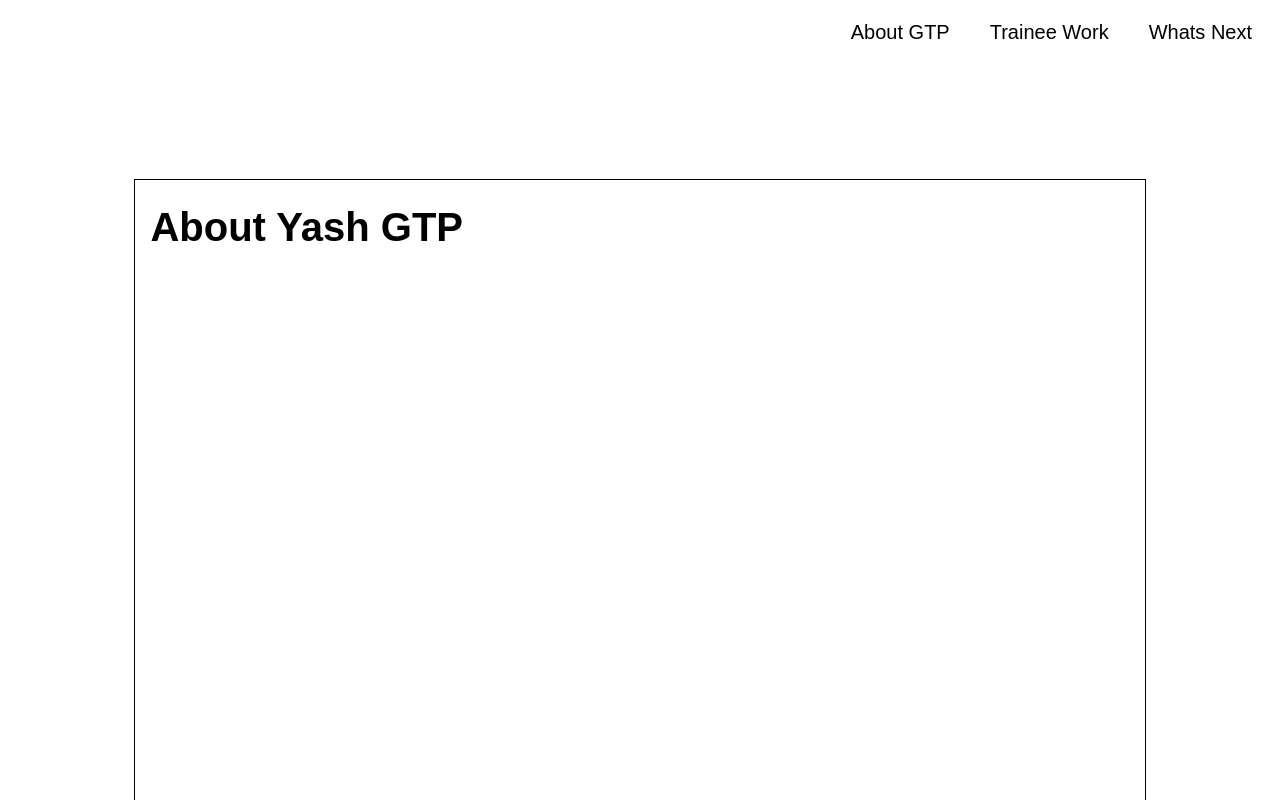
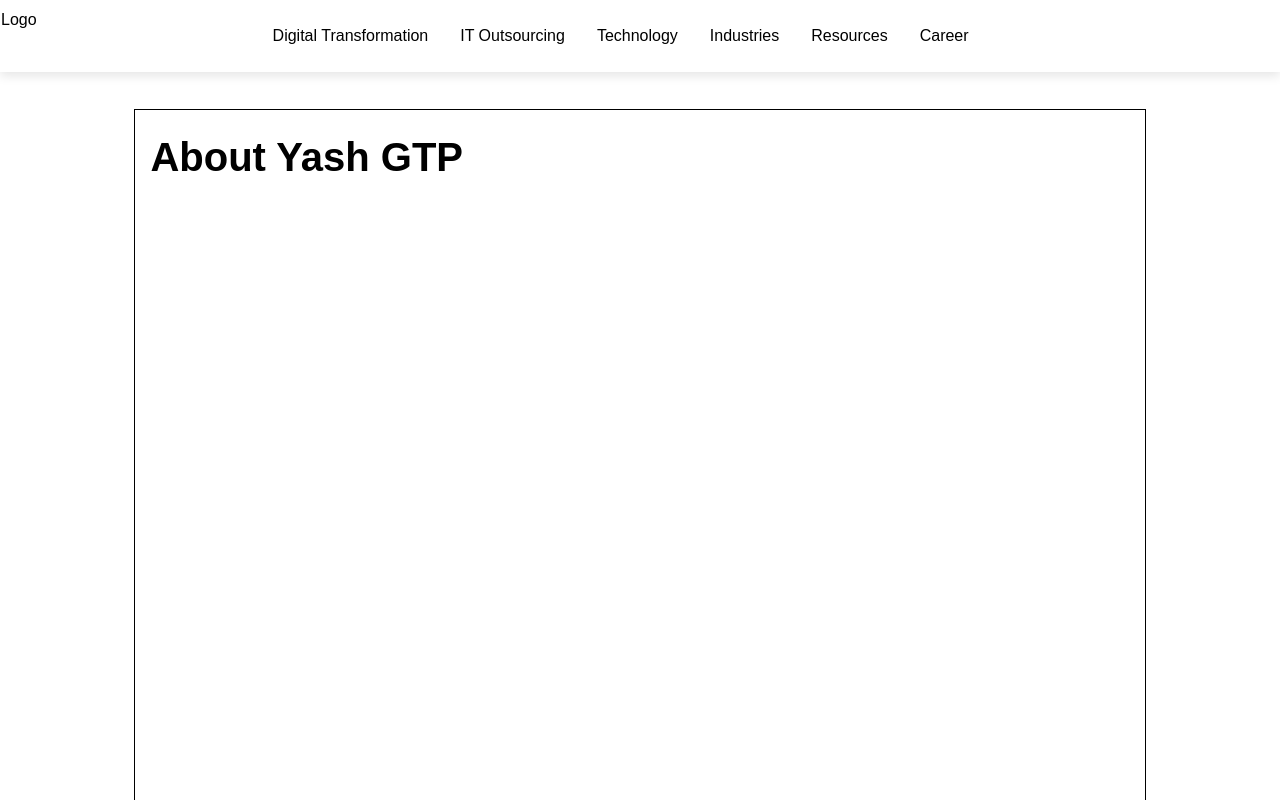
Before and after one commit to ArpMichaelB/yash-gtp-advert, a React (Create React App) app in the folder yashadvert/: page / in a window 1280 px wide. Shown: the top 800 px of the page. Built offline with nearby package versions, Linux system fonts and the light colour scheme.

Commit message:
Nav - Structure branch added

```diff
--- a/yashadvert/src/components/Nav/Nav.js
+++ b/yashadvert/src/components/Nav/Nav.js
@@ -44,7 +44,27 @@
 
     return (
         <Sec>
-        <nav
+          <nav
+          className={stickyClass}
+          ref={(elem) => {
+              this.nav = elem;
+          }}
+          role="navigation">
+
+  <div className="logo">Logo</div>
+  <ul>
+    <li onClick="">Digital Transformation</li>
+    <li onClick="#">IT Outsourcing
+
+    </li>
+    <li onClick="#">Technology</li>
+    <li onClick="#">Industries</li>
+    <li onClick="#">Resources</li>
+    <li onClick="#">Career</li>
+  </ul>
+</nav>
+
+        {/* <nav
             className={stickyClass}
             ref={(elem) => {
                 this.nav = elem;
@@ -69,7 +89,7 @@
             >
             Whats Next
         </div>
-    </nav>
+    </nav> */}
     </Sec>
     );
     }
--- a/yashadvert/src/components/Nav/style.css
+++ b/yashadvert/src/components/Nav/style.css
@@ -1,34 +1,77 @@
 nav {
+    position: fixed;
+    display: inline-flex;
+    justify-content: flex-end;
+    top: 0;
     right: 0;
     left: 0;
+    border-width: 0 0 1px;
     z-index: 1030;
-    width: 100%;
     min-height: 50px;
     margin-bottom: 20px;
-    display: flex;
-    align-items: center;
-    justify-content: flex-end;
+    padding-top: 10px;
+    padding-bottom: 10px;
+    transition: 0.7s;
+    border: 1px solid transparent;
+    background: #FFF;
+    box-shadow: 0 4px 10px rgba(0, 0, 0, 0.1);
+    box-sizing: border-box;
 }
 
-.menu {
-    margin-right: 1rem;
-    display: flex;
-    flex: 1;
-    justify-content: flex-end;
+.logo {
+    width: 20%;
 }
 
-.menu__item {
-    padding: 0.25rem;
-    margin: 0 1rem;
-    font-size: 1.25rem;
-    font-weight: 400;
-    border-bottom: 2px solid transparent;
-}
+a {
+    text-decoration: none;
+  }
 
-.menu__item:hover {
-    cursor: pointer;
-}
+  ul {
+      list-style: none;
+      margin: 0;
+      padding-left: 0;
+      width: 80%;
+  }
 
-.react-icon {
-    vertical-align: middle;
-}
+  li {
+      color: #000;
+      display: block;
+      float: left;
+      padding: 1rem;
+      position: relative;
+      text-decoration: none;
+    transition-duration: 0.5s;
+  }
+
+  li a {
+    color: #000;
+  }
+
+  li:hover {
+      cursor: pointer;
+  }
+
+  ul li ul {
+      background: #fff;
+      visibility: hidden;
+    opacity: 0;
+    min-width: 5rem;
+      position: absolute;
+    transition: all 0.5s ease;
+    margin-top: 1rem;
+      left: 0;
+    display: none;
+  }
+
+  ul li:hover > ul,
+  ul li:focus-within > ul, /* this is the line we add */
+  ul li ul:hover {
+    visibility: visible;
+    opacity: 1;
+    display: block;
+  }
+
+  ul li ul li {
+      clear: both;
+    width: 100%;
+  }
```
Also changed, not shown: yashadvert/src/components/Nav/SubMenus/NavSub.js (added, +18 -0 lines), yashadvert/src/assets/images/yash-logo.svg (added), 1 other file (tests, documents, lock files or other folders).
